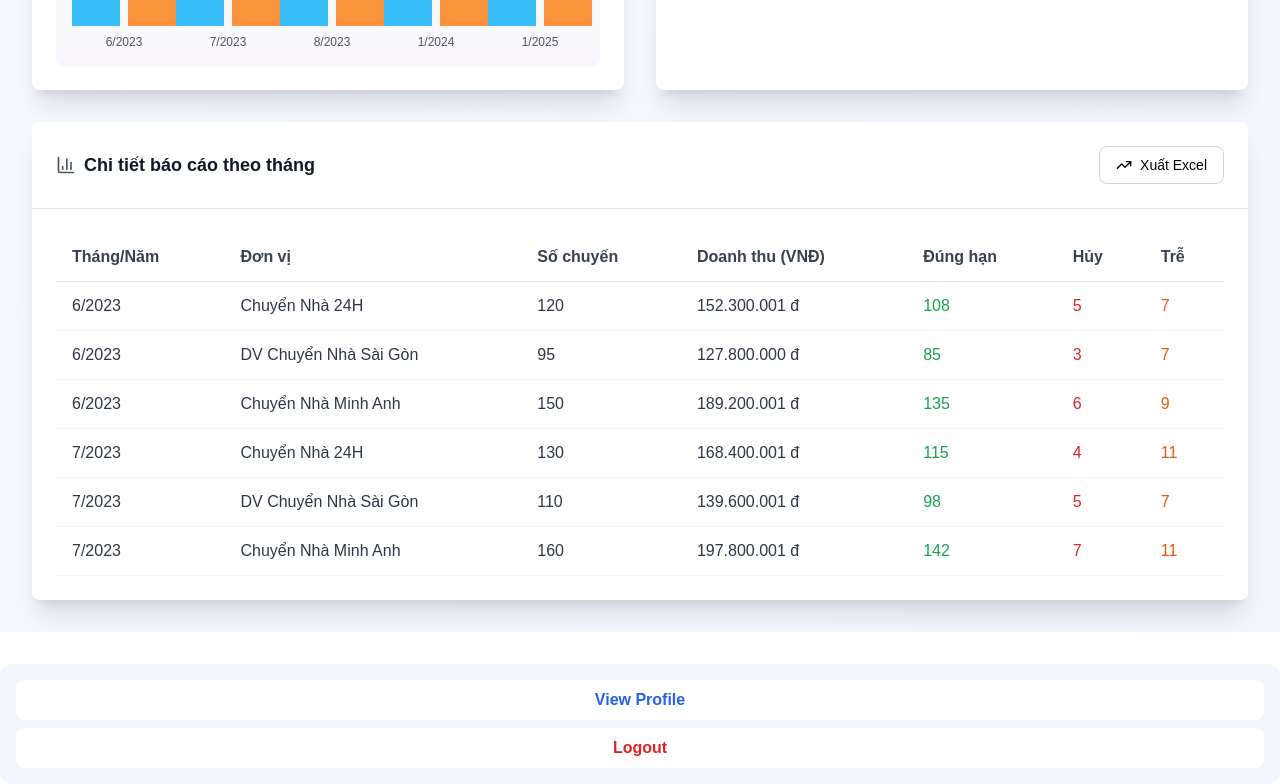
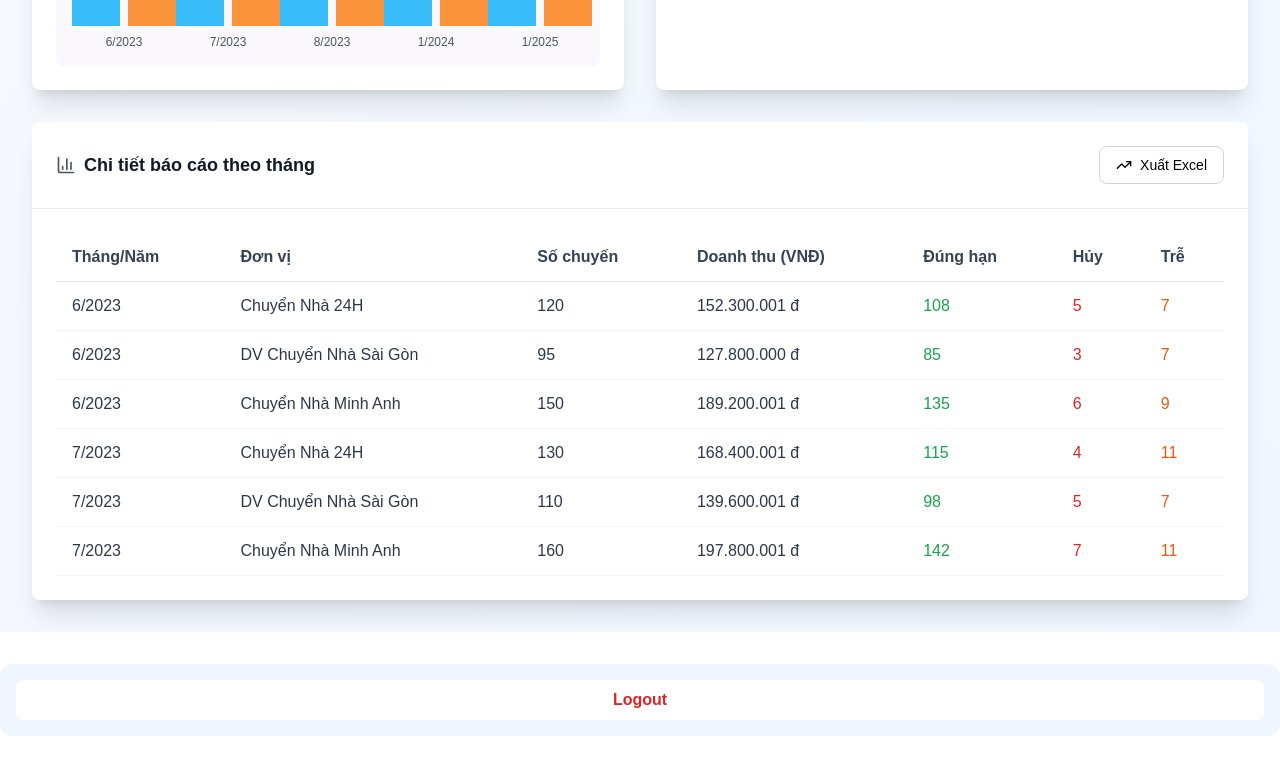
Before and after one commit to PhongDesuVN/OnlyFrontEnd, a React (Vite) app in the folder FrontEnd/: page /dashboard in a window 1280 px wide. Shown: the part 1328-2112 px from the top of the page. After the commit the page ends 2064 px from the top, so only its background shows below. Built offline with nearby package versions, Linux system fonts and the light colour scheme.

Commit message:
trc khi mergetrung

```diff
--- a/FrontEnd/src/Pages/Staff_phong/DashBoard.jsx
+++ b/FrontEnd/src/Pages/Staff_phong/DashBoard.jsx
@@ -1172,12 +1172,7 @@ const Dashboard = () => {
                 </div>
             </div>
             <div className="flex flex-col items-center gap-2 mt-8 p-4 bg-blue-50 rounded-xl">
-                <button
-                    className="w-full px-4 py-2 rounded-lg bg-white text-blue-600 font-semibold hover:bg-blue-100 transition"
-                    onClick={() => navigate("/profile")}
-                >
-                    View Profile
-                </button>
+
                 <button
                     className="w-full px-4 py-2 rounded-lg bg-white text-red-600 font-semibold hover:bg-red-100 transition"
                     onClick={() => {
--- a/FrontEnd/src/Pages/Staff_phong/staff.jsx
+++ b/FrontEnd/src/Pages/Staff_phong/staff.jsx
@@ -228,9 +228,6 @@ const Staff = () => {
         { name: "Quản Lý Đơn Vị Vận Chuyển", icon: Truck, hasLink: false },
         { name: "Quản Lý Đơn Hàng", icon: ShoppingCart, path: "/manageorder", hasLink: true },
         { name: "Quản Lý Khách Hàng", icon: Users, path: "/manageuser", hasLink: true },
-        { name: "Hỗ Trợ Khách Hàng", icon: Headphones, hasLink: false },
-        { name: "Báo Cáo", icon: TrendingUp, hasLink: false },
-        { name: "Cài Đặt", icon: Settings, hasLink: false },
     ]
 
 
```
